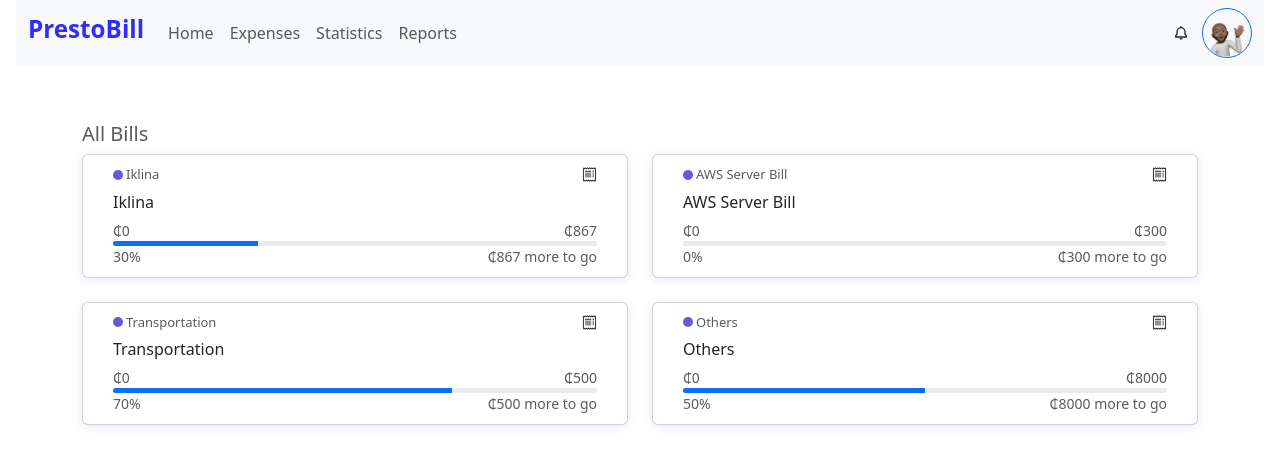
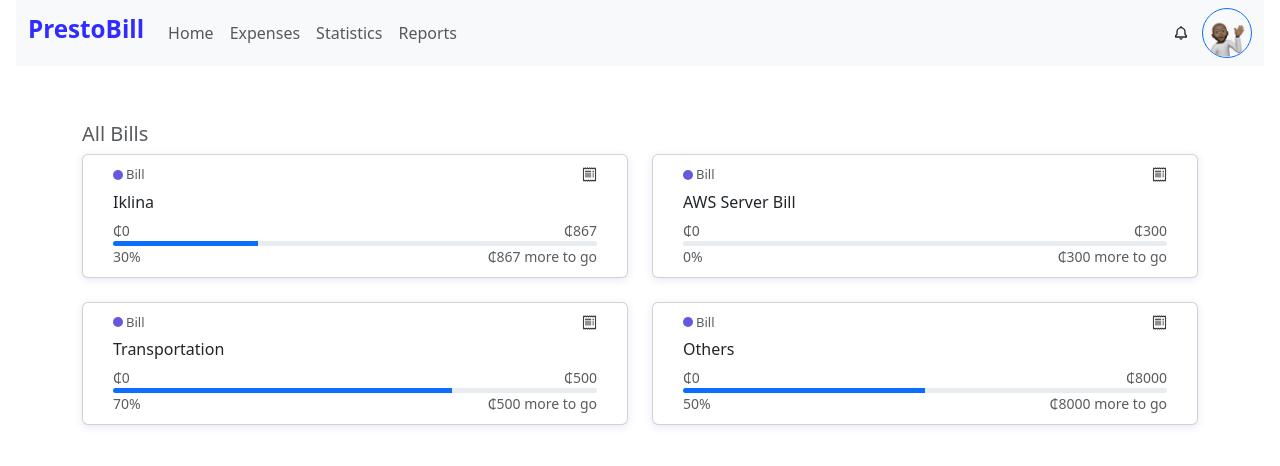
Before and after one commit to SoftLife0/PrestoBill, a React (Vite) app: page /allBills in a window 1280 px wide. Shown: the top 466 px of the page. Built offline with nearby package versions, Linux system fonts and the light colour scheme.

Commit message:
working on build

```diff
--- a/src/components/BillCard.jsx
+++ b/src/components/BillCard.jsx
@@ -2,7 +2,7 @@ import React from 'react'
 import { Link } from 'react-router-dom/cjs/react-router-dom.min';
 import { Receipt } from 'react-bootstrap-icons';
 
-function BillCard({ to, title, amountPaid, totalAmount, progress }) {
+function BillCard({ to, category, title, amountPaid, totalAmount, progress }) {
   return (
     <div className="col-md-6">
       <Link to={to} style={{ textDecoration: 'none', color: 'black' }}>
@@ -10,7 +10,7 @@ function BillCard({ to, title, amountPaid, totalAmount, progress }) {
           <div className='d-flex justify-content-between align-items-center'>
             <div className='d-flex justify-content-between align-items-center'>
               <div className="box expense" style={{ margin: '0' }}></div>
-              <p className='text-muted mb-0' style={{ marginLeft: '3px', fontSize: '13px' }}>{title}</p>
+              <p className='text-muted mb-0' style={{ marginLeft: '3px', fontSize: '13px' }}>{category}</p>
             </div>
             <Receipt style={{ fontSize: "15px" }} />
           </div>
--- a/src/pages/AllBills.jsx
+++ b/src/pages/AllBills.jsx
@@ -17,6 +17,7 @@ function AllBills({showHeader = true, showTitle = true}) {
           <div className="row">
             <BillCard
               to="/bill"
+              category="Bill"
               title="Iklina"
               amountPaid={0}
               totalAmount={867}
@@ -24,6 +25,7 @@ function AllBills({showHeader = true, showTitle = true}) {
             />
             <BillCard
               to="#"
+              category="Bill"
               title="AWS Server Bill"
               amountPaid={0}
               totalAmount={300}
@@ -31,6 +33,7 @@ function AllBills({showHeader = true, showTitle = true}) {
             />
             <BillCard
               to="#"
+              category="Bill"
               title="Transportation"
               amountPaid={0}
               totalAmount={500}
@@ -38,6 +41,7 @@ function AllBills({showHeader = true, showTitle = true}) {
             />
             <BillCard
               to="#"
+              category="Bill"
               title="Others"
               amountPaid={0}
               totalAmount={8000}
```
